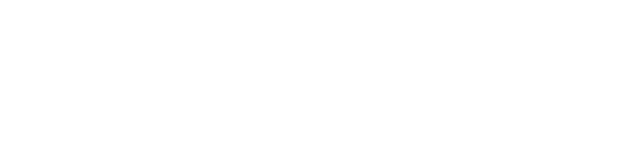
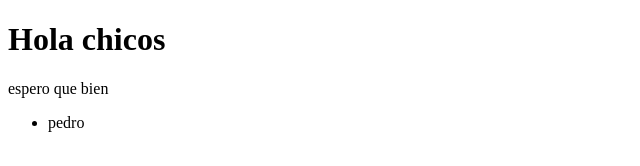
Before and after one commit to LettariAA/primer_repo, a plain HTML site: page index.html in a window 1280 px wide. Shown: the whole page, without its empty margins (0-640 px from the left). Drawn offline with Linux system fonts and the light colour scheme.

Commit message:
SE AGREGGO TITULO Y PARRAFO

```diff
--- a/index.html
+++ b/index.html
@@ -7,6 +7,12 @@
     <title>Document</title>
 </head>
 <body>
-
+    <h1>Hola chicos</h1>
+    <p>espero que bien</p>
+    <ul>
+        <li>
+            pedro
+        </li>
+    </ul>
 </body>
 </html>
```
